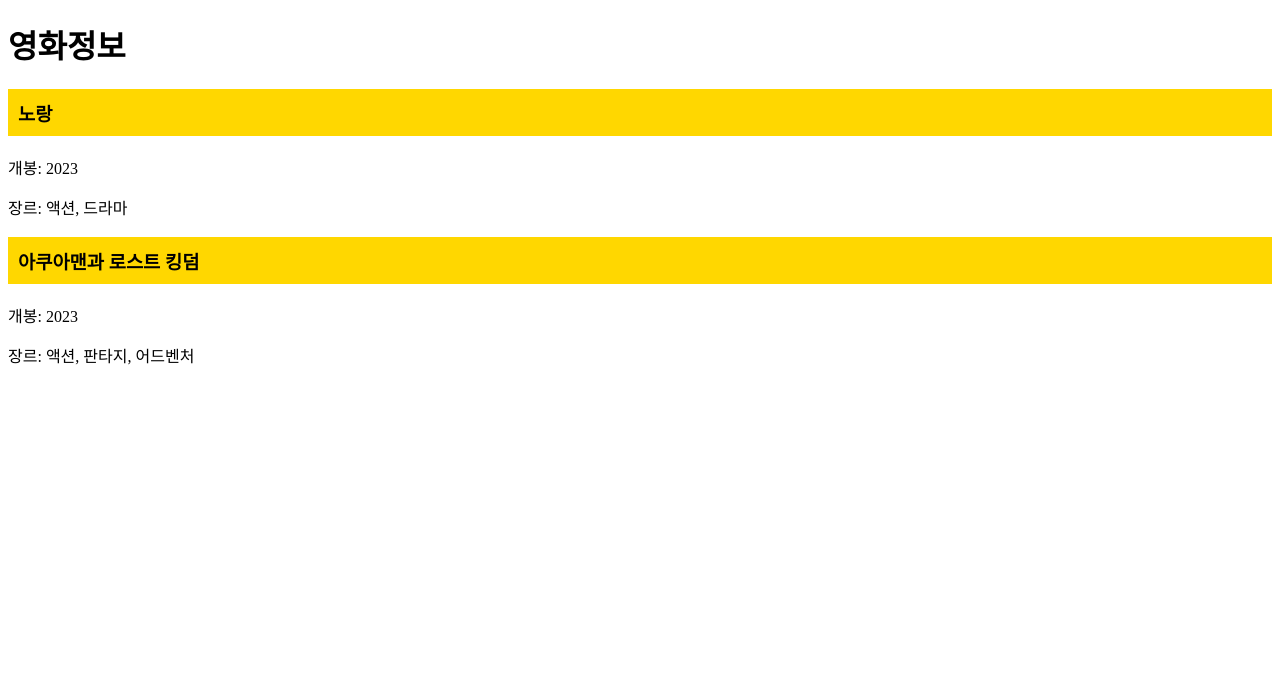
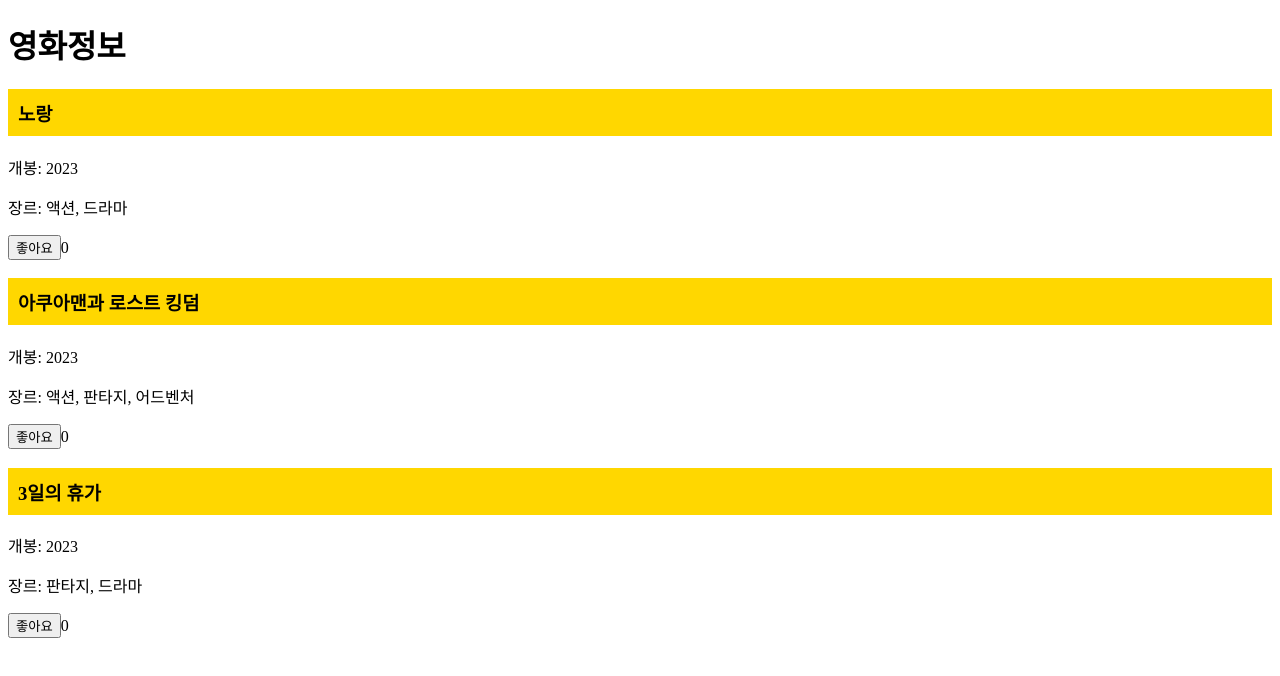
Before and after one commit to Ueong2/-Practice-Vuejs, a Vue app: page / in a window 1280 px wide. Shown: the top 676 px of the page. Built offline with nearby package versions, Linux system fonts and the light colour scheme.

Commit message:
좋아요 구현1

```diff
--- a/src/App.vue
+++ b/src/App.vue
@@ -4,6 +4,8 @@
     <h3 class="bg-yellow" :style="textRed">{{ movie.title }}</h3>
     <p>개봉: {{ movie.year }}</p>
     <p>장르: {{ movie.category }}</p>
+    <!-- @ 대신 v-on 을 사용해도 됨-->
+    <button @:click="like++">좋아요</button><span> {{ like }}</span>
   </div>
 </template>
 
@@ -12,7 +14,7 @@
     name: 'App',
     data() {
       return {
-        foods: ["김밥", "순대", "만두", "떡국"],
+        like: 0,
         data: [
           {
             title: "노랑",
@@ -25,7 +27,17 @@
             year: 2023,
             category: "액션, 판타지, 어드벤처",
           },
+          {
+            title: "3일의 휴가",
+            year: 2023,
+            category: "판타지, 드라마",
+          },
         ]
+      }
+    },
+    methods: {
+      increaseLike(){
+        this.like += 1;
       }
     }
   }
```
